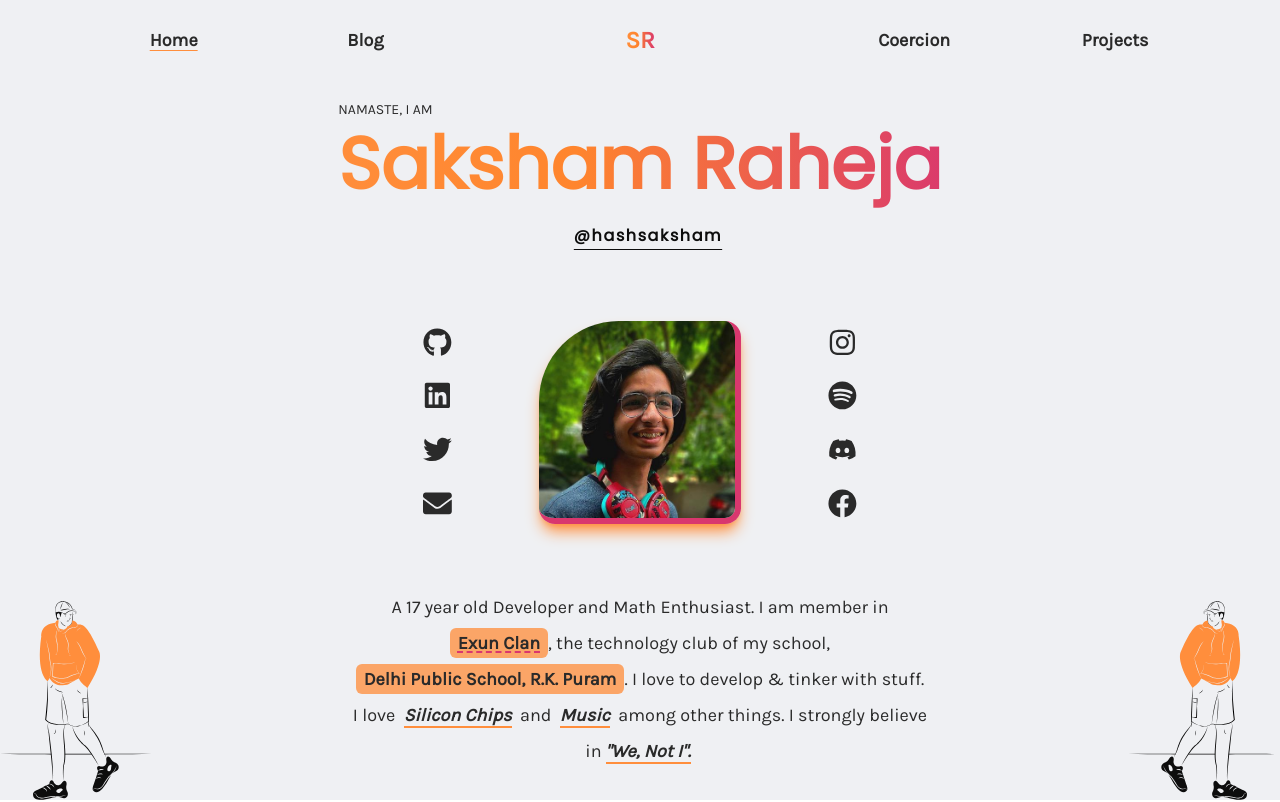
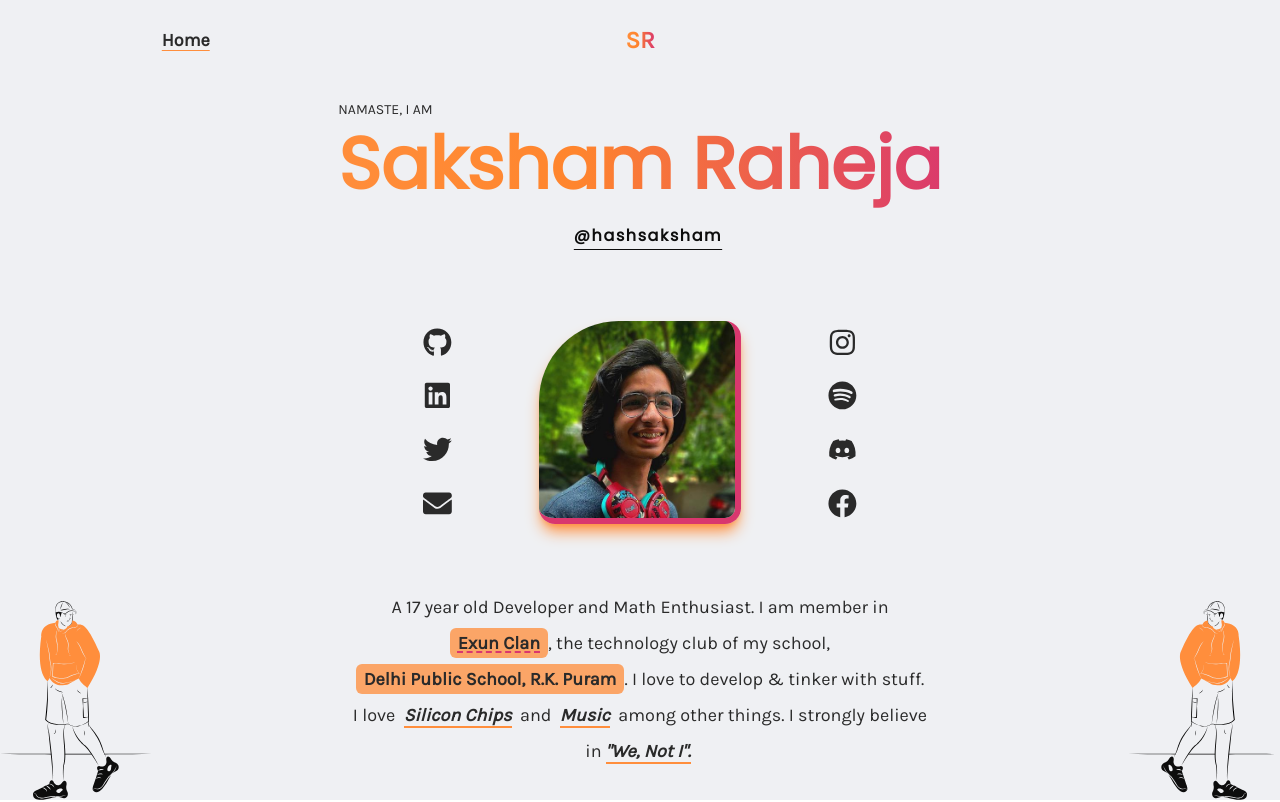
Before and after one commit to hashsaksham/saksham-raheja-website, a Next.js app: page / in a window 1280 px wide. Shown: the top 802 px of the page. Built offline with nearby package versions, Linux system fonts and the light colour scheme.

Commit message:
Update Navbar.js

```diff
--- a/components/Layout/Navbar/Navbar.js
+++ b/components/Layout/Navbar/Navbar.js
@@ -41,9 +41,9 @@ const Navbar = () => {
 
   const links = [
     { href: "/", label: "Home", left: true },
-    { href: "/blog", label: "Blog", left: true },
-    { href: "/for-non-humans", label: "Coercion", right: true },
-    { href: "/projects", label: "Projects", right: true },
+    { href: "/", label: "", left: true },
+    { href: "/", label: "", right: true },
+    { href: "/", label: "", right: true },
   ];
 
   return (
```
